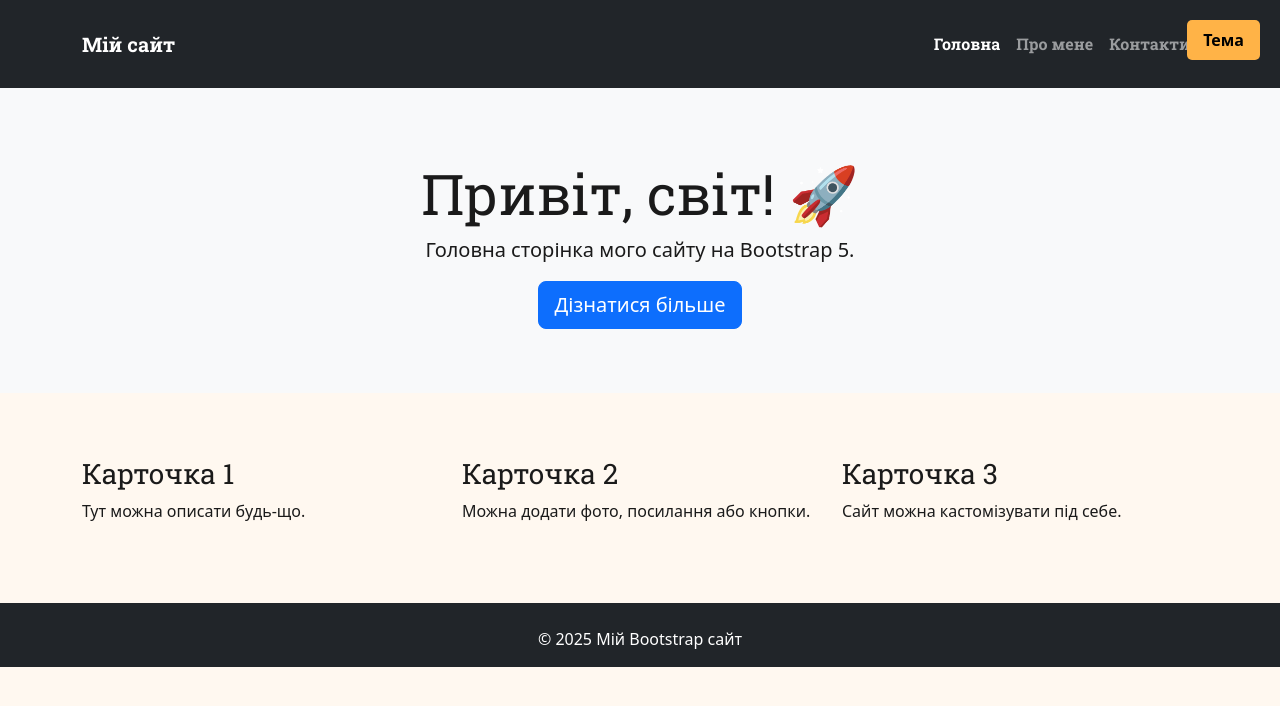
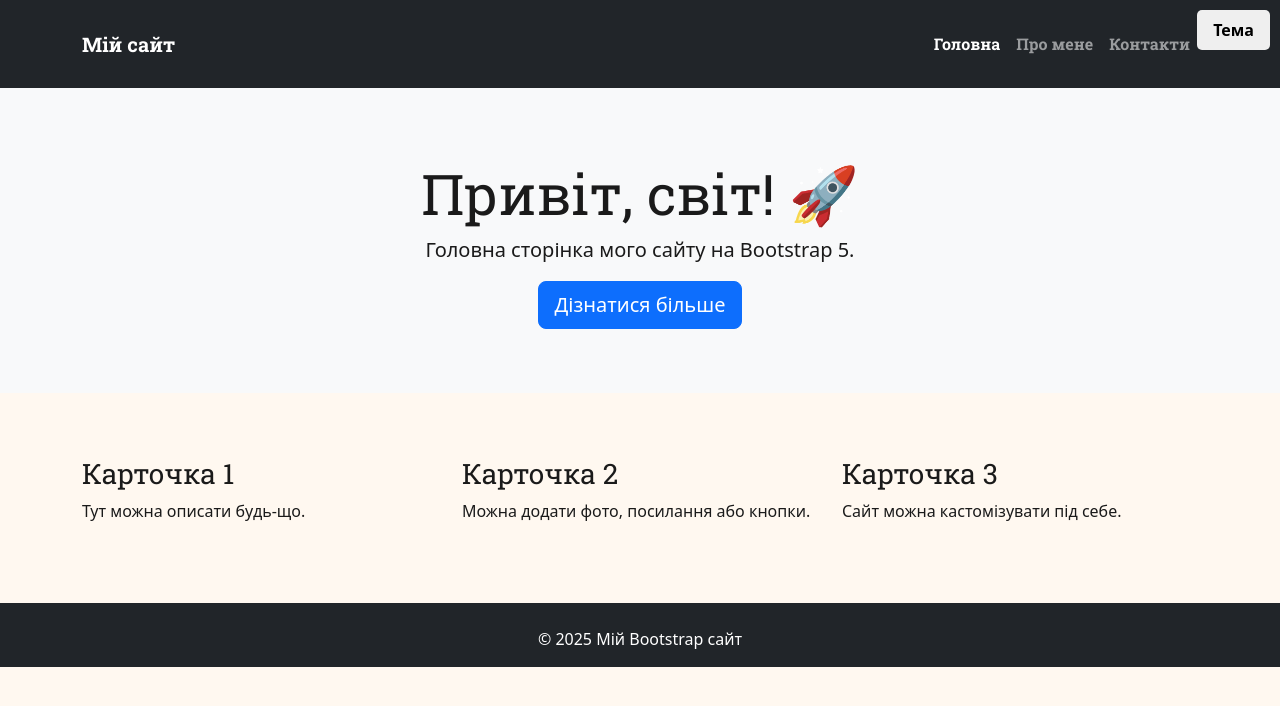
Before and after one commit to Mo-Love/my_first_bootstrap, a plain HTML site: page index.html in a window 1280 px wide. Drawn offline with nearby package versions, Linux system fonts and the light colour scheme.

Commit message:
Update style.css

```diff
--- a/style.css
+++ b/style.css
@@ -28,11 +28,11 @@ nav.navbar { font-family: 'Roboto Slab', serif; font-weight: 700; }
 
 .theme-toggle-btn {
     position: fixed;
-    top: 20px;
-    right: 20px;
+    top: 10px;
+    right: 10px;
     z-index: 1000;
     padding: 0.5rem 1rem;
-    background-color: #ffb347;
+    background-color: ##020269;
     border: none;
     border-radius: 5px;
     cursor: pointer;
```
